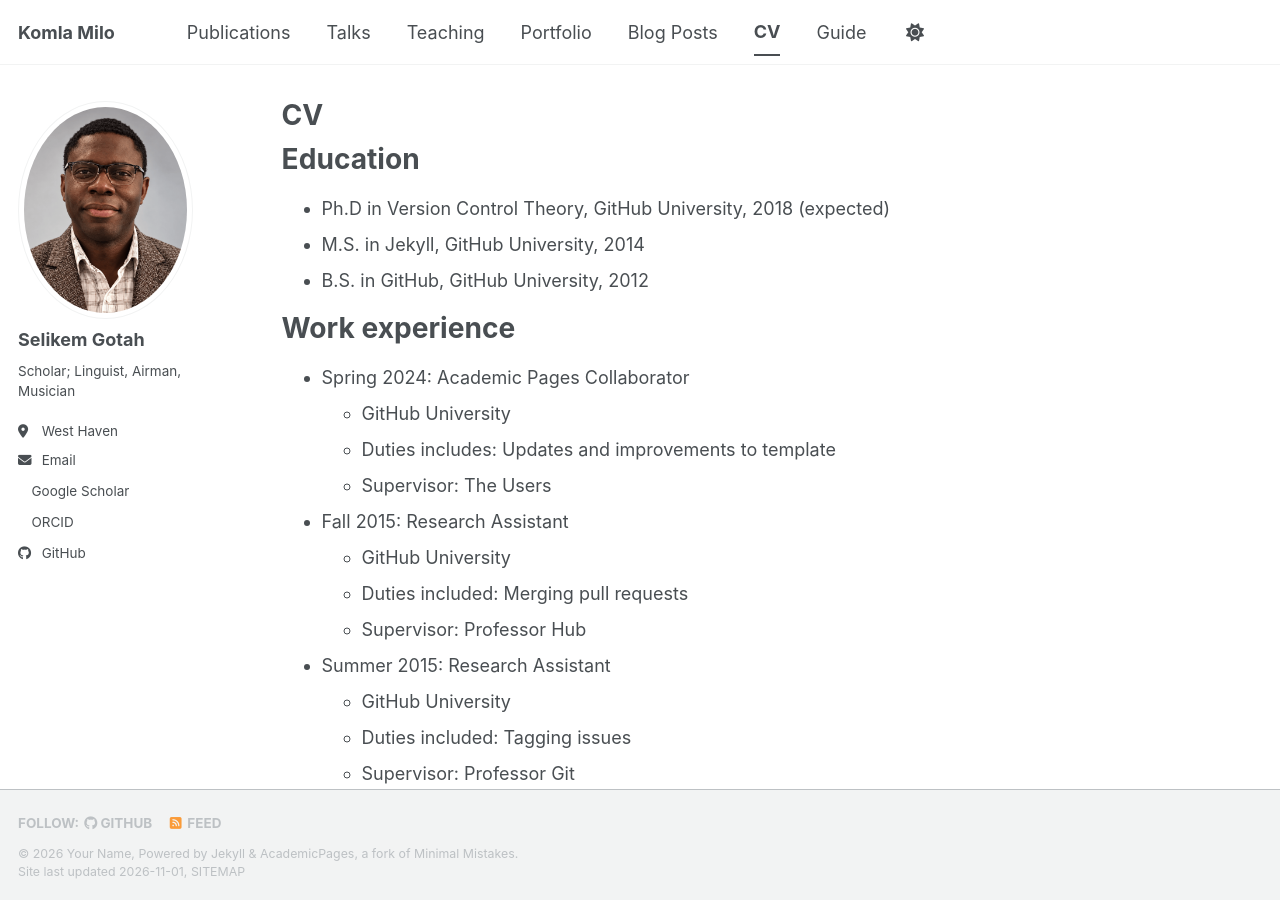
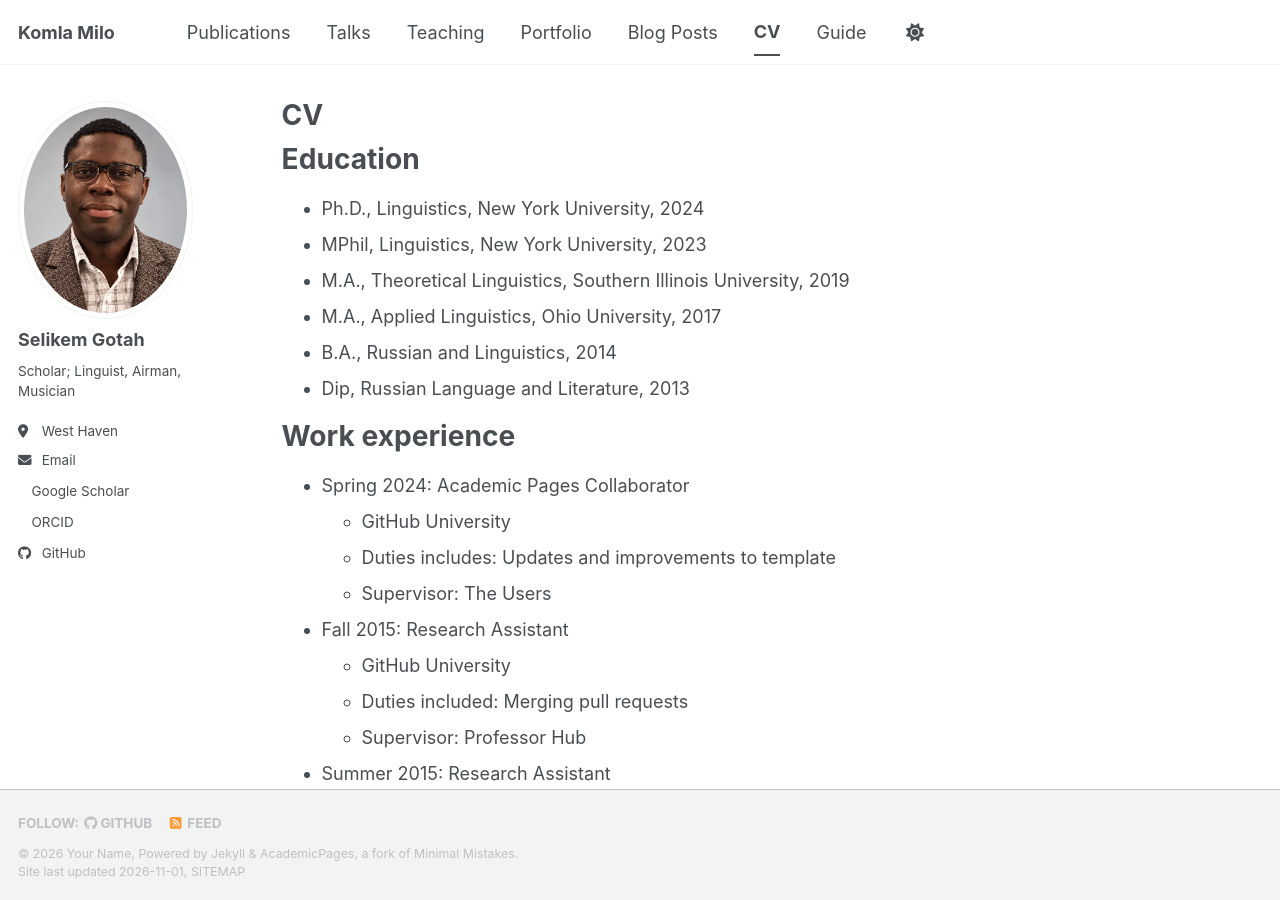
Before and after one commit to komlamilo/komlamilo.github.io, a Jekyll site: the page built from _pages/cv.md, in a window 1280 px wide and 900 px high. Built offline with Jekyll 4.4.1, drawn with Linux system fonts in a browser that asks for light colours; a script bundle is joined from its source files by our own code; a style sheet for code colours, icons or effects is not loaded.

Commit message:
Update education section with new qualifications

```diff
--- a/_pages/cv.md
+++ b/_pages/cv.md
@@ -11,9 +11,12 @@ redirect_from:
 
 Education
 ======
-* Ph.D in Version Control Theory, GitHub University, 2018 (expected)
-* M.S. in Jekyll, GitHub University, 2014
-* B.S. in GitHub, GitHub University, 2012
+* Ph.D., Linguistics, New York University, 2024
+* MPhil, Linguistics, New York University, 2023
+* M.A., Theoretical Linguistics, Southern Illinois University, 2019
+* M.A., Applied Linguistics, Ohio University, 2017
+* B.A., Russian and Linguistics, 2014
+* Dip, Russian Language and Literature, 2013
 
 Work experience
 ======
```
